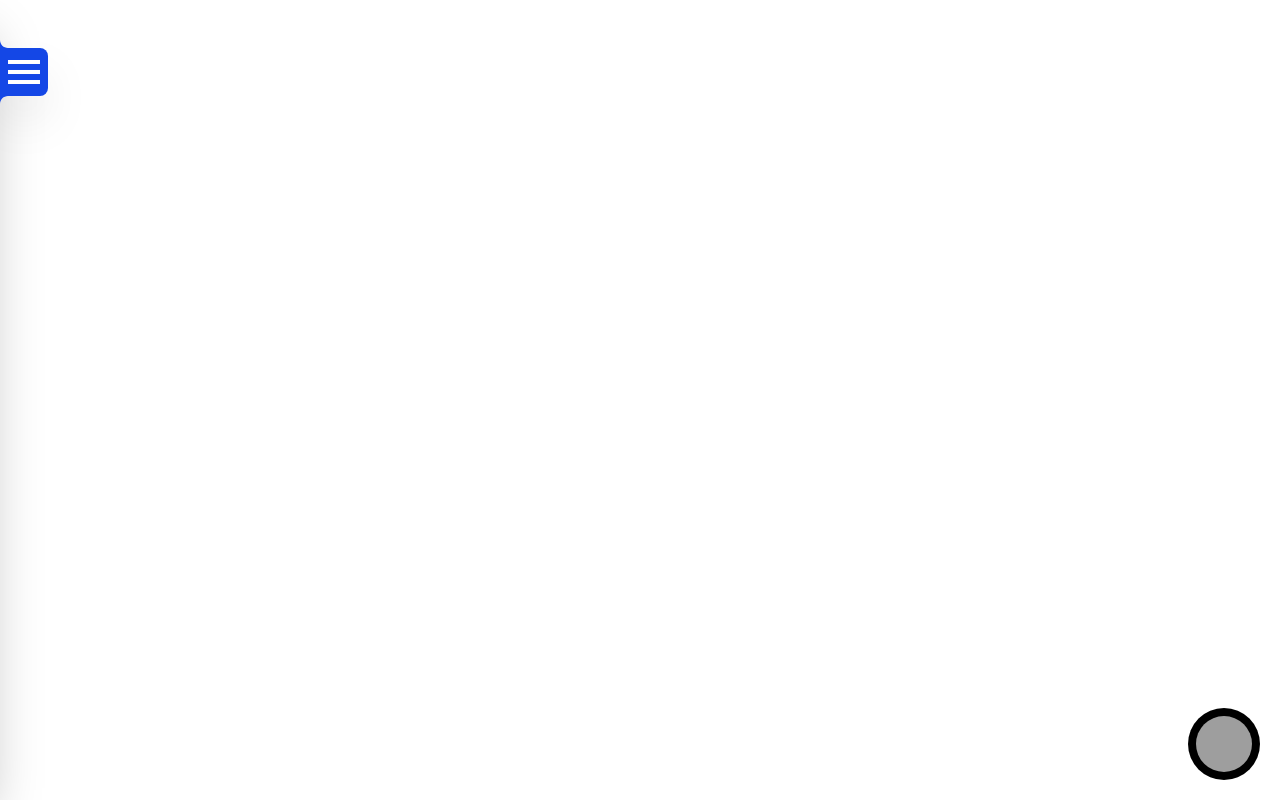
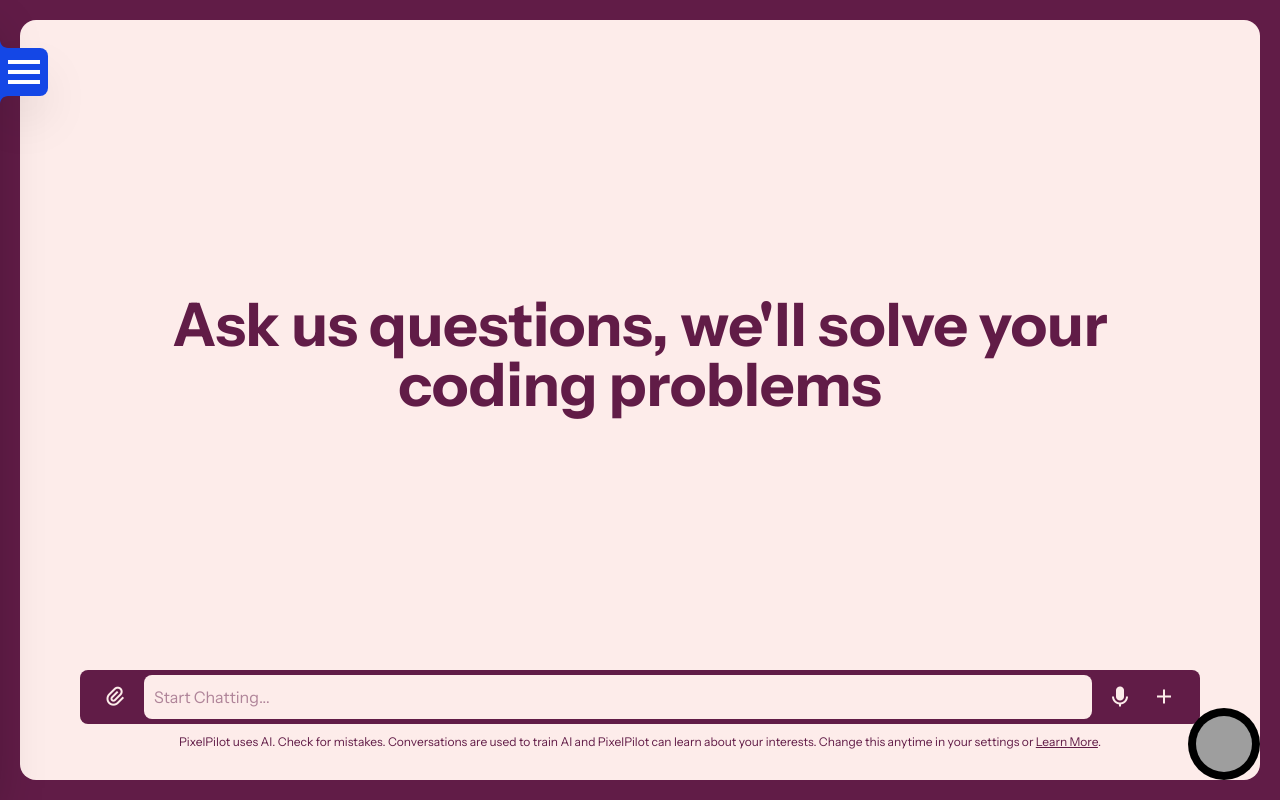
Before and after one commit to SumedhaSinghRathor/random-react-projects, a React (Vite) app: page /pixelpilot in a window 1280 px wide. Built offline with nearby package versions, Linux system fonts and the light colour scheme; grey boxes are pictures that could not be loaded.

Commit message:
Adding Pixel Pilot Chatbot Interface

```diff
--- a/src/App.jsx
+++ b/src/App.jsx
@@ -12,6 +12,7 @@ import MusicPlayer from "./project/Music Player/MusicPlayer";
 import NestedRadius from "./project/NestedRadius";
 import Calculator from "./project/Calculator/Calculator";
 import KanbanBoard from "./project/Kanban Board/KanbanBoard";
+import PixelPilot from "./project/PixelPilot/PixelPilot";
 
 function App() {
   return (
@@ -30,6 +31,7 @@ function App() {
         <Route path="/nested-radius" element={<NestedRadius />} />
         <Route path="/calculator" element={<Calculator />} />
         <Route path="/kanban-board" element={<KanbanBoard />} />
+        <Route path="/pixelpilot" element={<PixelPilot />} />
       </Routes>
     </>
   );
--- a/src/components/Sidebar.jsx
+++ b/src/components/Sidebar.jsx
@@ -40,6 +40,11 @@ function Sidebar() {
     {
       to: "/kanban-board",
       content: "Kanban Board",
+    },
+    ,
+    {
+      to: "/pixelpilot",
+      content: "Pixel Pilot",
     },
   ];
 
--- a/src/index.css
+++ b/src/index.css
@@ -1,3 +1,4 @@
+@import url("https://fonts.googleapis.com/css2?family=Space+Mono:ital,wght@0,400;0,700;1,400;1,700&display=swap");
 @import url("https://fonts.googleapis.com/css2?family=Fira+Sans:ital,wght@0,100;0,200;0,300;0,400;0,500;0,600;0,700;0,800;0,900;1,100;1,200;1,300;1,400;1,500;1,600;1,700;1,800;1,900&family=Instrument+Serif:ital@0;1&display=swap");
 @import url("https://fonts.googleapis.com/css2?family=Inconsolata:wght@200..900&display=swap");
 @import url("https://fonts.googleapis.com/css2?family=Comfortaa:wght@300..700&family=Geist:wght@100..900&family=Instrument+Sans:ital,wght@0,400..700;1,400..700&family=Pixelify+Sans:wght@400..700&display=swap");
@@ -8,3 +9,7 @@
   scrollbar-width: none;
   font-family: "Comfortaa", sans-serif;
 }
+
+code {
+  font-family: "Space Mono", monospace;
+}
--- /dev/null
+++ b/src/project/PixelPilot/PixelPilot.jsx
@@ -0,0 +1,97 @@
+import { useState } from "react";
+
+function PixelPilot() {
+  const [messages, setMessages] = useState([]);
+  const [input, setInput] = useState("");
+
+  const sendMessage = async () => {
+    if (!input.trim()) return;
+
+    const userMsg = {
+      role: "user",
+      content: input,
+    };
+
+    setMessages((prev) => [...prev, userMsg]);
+    setInput("");
+
+    setTimeout(() => {
+      const aiMsg = {
+        role: "assistant",
+        content:
+          "This response comes from AI. Lorem ipsum dolor, sit amet consectetur adipisicing elit. Sed eum maiores in animi quam accusamus perspiciatis reprehenderit similique delectus, excepturi, voluptate itaque culpa harum ipsam vel repellat error ea esse!",
+      };
+
+      setMessages((prev) => [...prev, aiMsg]);
+    }, 1000);
+  };
+
+  return (
+    <div
+      className="bg-[#611c47] flex p-5 h-[100vh]"
+      style={{ fontFamily: "Instrument Sans" }}
+    >
+      <div className="bg-[#fdecea] text-[#611c47] w-full rounded-2xl px-15 py-7.5 flex flex-col gap-2.5 items-center">
+        <div
+          className="grow text-start w-full flex flex-col gap-2 overflow-y-scroll"
+          style={{ scrollbarWidth: "none" }}
+        >
+          {messages.length === 0 ? (
+            <h1 className="text-6xl font-bold text-center my-auto">
+              Ask us questions, we'll solve your coding problems
+            </h1>
+          ) : (
+            messages.map((msg, i) => (
+              <div
+                key={i}
+                className={`${msg.role === "user" ? "bg-[#611c47] text-[#fdecea] w-fit max-w-4/5 h-fit self-end px-4 py-1 rounded-lg text-start" : ""}`}
+              >
+                {msg.content}
+              </div>
+            ))
+          )}
+        </div>
+        <div className="px-5 py-1.25 bg-[#611c47] text-[#fdecea] rounded-lg w-full flex flex-col gap-1.5">
+          {/* <div className="">Here goes the attached files</div> */}
+          <div className="flex items-center gap-3 w-full">
+            <div className="hover:bg-[#fdecea]/30 flex justify-center items-center p-1 rounded">
+              <i
+                className="text-2xl bx bx-paperclip -rotate-45"
+                onClick={() => document.getElementById("input-field").click()}
+                title="Attach files"
+              />
+              <input type="file" name="" id="input-field" hidden className="" />
+            </div>
+            <input
+              type="text"
+              className="bg-[#fdecea] p-2.5 text-[#611c47] rounded-lg grow focus:outline-0"
+              placeholder="Start Chatting..."
+              value={input}
+              onChange={(e) => setInput(e.target.value)}
+              onKeyDown={(e) => e.key === "Enter" && sendMessage()}
+            />
+            <i
+              className="text-2xl bx bxs-microphone hover:bg-[#fdecea]/30 p-1 rounded"
+              title="Add Audio"
+            />
+            <i
+              className="text-2xl bx bx-plus hover:bg-[#fdecea]/30 p-1 rounded"
+              title="New Chat"
+            />
+          </div>
+        </div>
+        <p className="text-xs">
+          PixelPilot uses AI. Check for mistakes. Conversations are used to
+          train AI and PixelPilot can learn about your interests. Change this
+          anytime in your settings or{" "}
+          <a href="" className="underline">
+            Learn More
+          </a>
+          .
+        </p>
+      </div>
+    </div>
+  );
+}
+
+export default PixelPilot;
```
